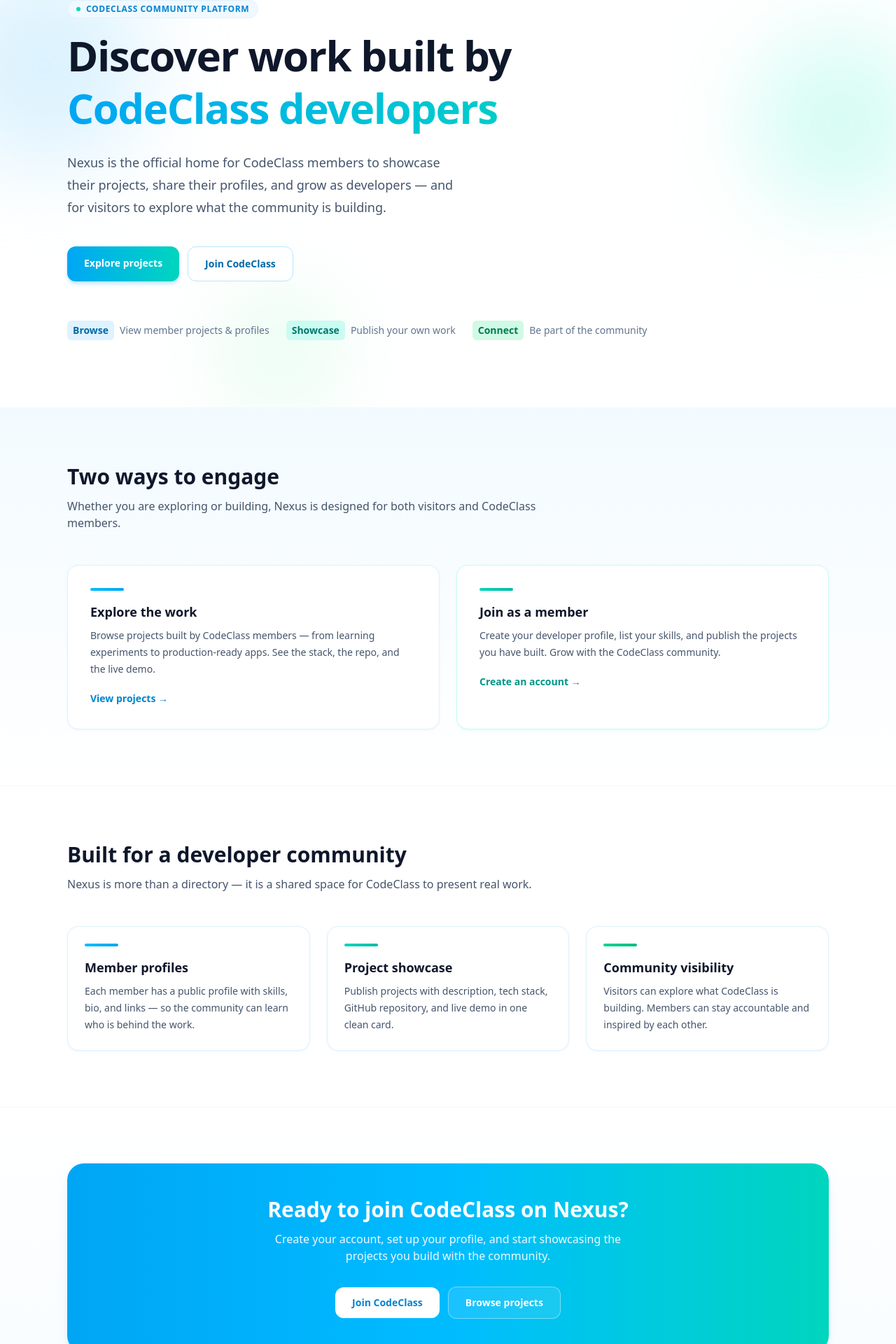
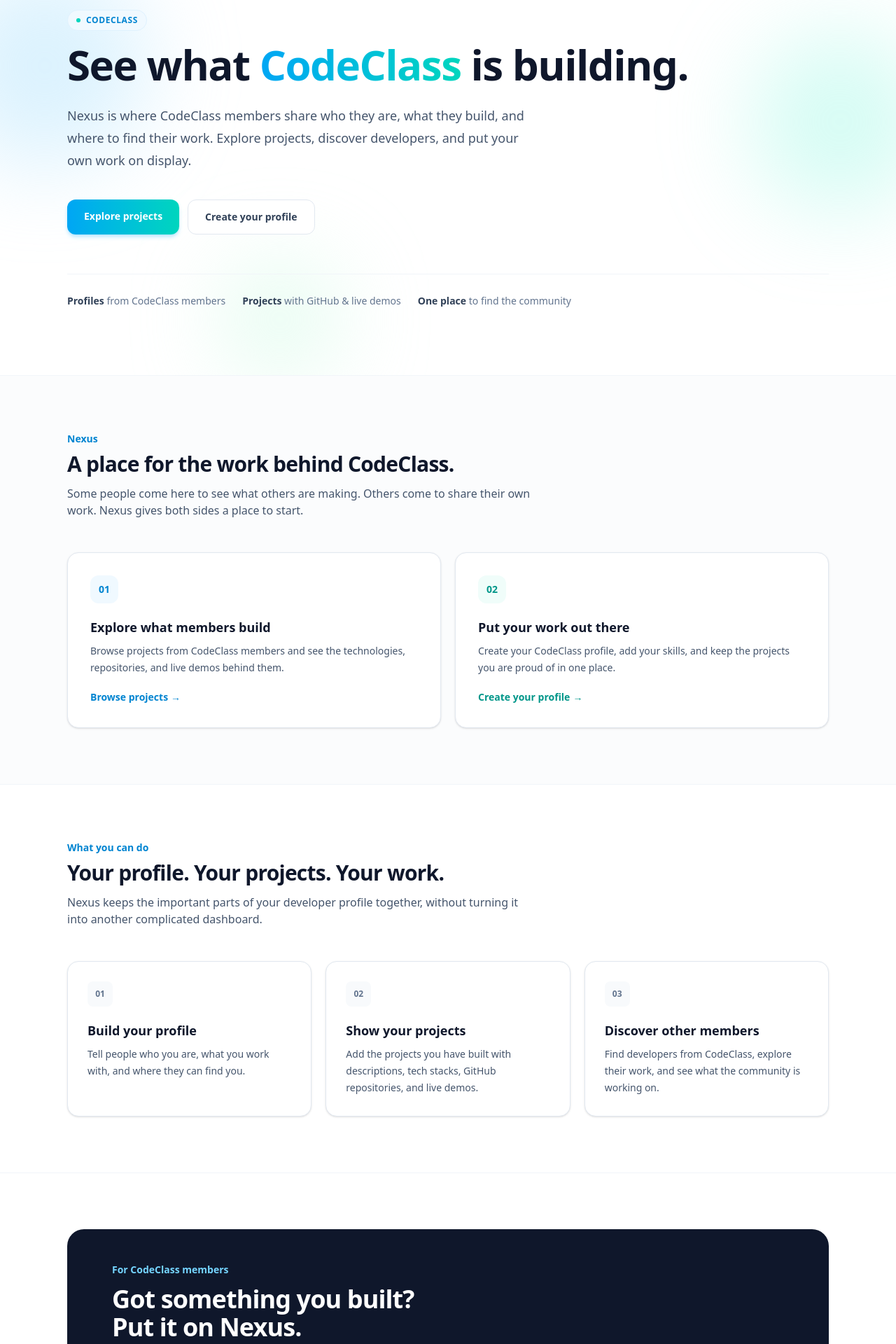
Before and after one commit to ShadyyJoestar/Nexus_project, a Next.js app: page / in a window 1280 px wide. Shown: the part 147-2067 px from the top of the page at 70% size. Built offline with nearby package versions, Linux system fonts and the light colour scheme; no server answers.

Commit message:
redesign

```diff
--- a/src/app/page.tsx
+++ b/src/app/page.tsx
@@ -1,7 +1,7 @@
 import Link from 'next/link'
 import Navbar from '@/components/navbar'
 import Container from '@/components/container'
-import { Analytics } from "@vercel/analytics/next"
+import { Analytics } from '@vercel/analytics/next'
 
 export default function Home() {
   return (
@@ -15,115 +15,119 @@
         <div className="pointer-events-none absolute -right-12 top-32 h-48 w-48 rounded-full bg-teal-200/40 blur-3xl sm:h-64 sm:w-64" />
         <div className="pointer-events-none absolute bottom-0 left-1/4 h-40 w-40 rounded-full bg-emerald-100/60 blur-3xl" />
 
-        <Container className="relative pb-16 pt-10 sm:pb-24 sm:pt-16 lg:pt-20">
-          <p className="mb-3 inline-flex items-center gap-2 rounded-full border border-sky-100 bg-sky-50 px-3 py-1 text-[11px] font-semibold uppercase tracking-wider text-sky-600 sm:mb-4 sm:text-xs">
+        <Container className="relative pb-16 pt-10 sm:pb-24 sm:pt-16 lg:pt-24">
+          <p className="mb-4 inline-flex items-center gap-2 rounded-full border border-sky-100 bg-sky-50 px-3 py-1.5 text-[11px] font-semibold uppercase tracking-wider text-sky-600 sm:text-xs">
             <span className="h-1.5 w-1.5 rounded-full bg-teal-400" />
-            CodeClass Community Platform
+            CodeClass
           </p>
 
-          <h1 className="max-w-3xl text-3xl font-bold leading-tight tracking-tight text-slate-900 sm:text-5xl lg:text-6xl">
-            Discover work built by
-            <span className="mt-1 block bg-gradient-to-r from-sky-500 to-teal-400 bg-clip-text text-transparent sm:mt-0">
-              CodeClass developers
-            </span>
+          <h1 className="max-w-4xl text-4xl font-bold leading-[1.08] tracking-tight text-slate-900 sm:text-5xl lg:text-6xl">
+            See what{' '}
+            <span className="bg-gradient-to-r from-sky-500 to-teal-400 bg-clip-text text-transparent">
+              CodeClass
+            </span>{' '}
+            is building.
           </h1>
 
-          <p className="mt-4 max-w-xl text-base leading-7 text-slate-600 sm:mt-6 sm:text-lg sm:leading-8">
-            Nexus is the official home for CodeClass members to showcase their
-            projects, share their profiles, and grow as developers — and for
-            visitors to explore what the community is building.
+          <p className="mt-5 max-w-2xl text-base leading-7 text-slate-600 sm:mt-6 sm:text-lg sm:leading-8">
+            Nexus is where CodeClass members share who they are, what they
+            build, and where to find their work. Explore projects, discover
+            developers, and put your own work on display.
           </p>
 
-          <div className="mt-8 flex w-full flex-col gap-3 sm:mt-10 sm:w-auto sm:flex-row sm:flex-wrap">
+          <div className="mt-8 flex w-full flex-col gap-3 sm:mt-10 sm:w-auto sm:flex-row">
             <Link
               href="/projects"
               className="rounded-xl bg-gradient-to-r from-sky-500 to-teal-400 px-6 py-3.5 text-center text-sm font-semibold text-white shadow-md shadow-sky-200 transition hover:from-sky-600 hover:to-teal-500"
             >
               Explore projects
             </Link>
+
             <Link
               href="/register"
-              className="rounded-xl border border-sky-200 bg-white px-6 py-3.5 text-center text-sm font-semibold text-sky-700 transition hover:border-sky-300 hover:bg-sky-50"
+              className="rounded-xl border border-slate-200 bg-white px-6 py-3.5 text-center text-sm font-semibold text-slate-700 transition hover:border-sky-200 hover:bg-sky-50 hover:text-sky-700"
             >
-              Join CodeClass
+              Create your profile
             </Link>
           </div>
 
-          <div className="mt-10 flex flex-col gap-3 text-sm text-slate-500 sm:mt-14 sm:flex-row sm:flex-wrap sm:gap-6">
-            <div className="flex items-center gap-2">
-              <span className="rounded-md bg-sky-100 px-2 py-1 text-xs font-semibold text-sky-700 sm:text-sm">
-                Browse
+          <div className="mt-10 flex flex-wrap gap-x-6 gap-y-3 border-t border-slate-100 pt-6 text-sm text-slate-500 sm:mt-14 sm:pt-7">
+            <span>
+              <strong className="font-semibold text-slate-700">Profiles</strong>{' '}
+              from CodeClass members
             </span>
-              <span className="text-xs sm:text-sm">
-                View member projects & profiles
+            <span>
+              <strong className="font-semibold text-slate-700">Projects</strong>{' '}
+              with GitHub & live demos
             </span>
-            </div>
-            <div className="flex items-center gap-2">
-              <span className="rounded-md bg-teal-100 px-2 py-1 text-xs font-semibold text-teal-700 sm:text-sm">
-                Showcase
+            <span>
+              <strong className="font-semibold text-slate-700">One place</strong>{' '}
+              to find the community
             </span>
-              <span className="text-xs sm:text-sm">
-                Publish your own work
-              </span>
-            </div>
-            <div className="flex items-center gap-2">
-              <span className="rounded-md bg-emerald-100 px-2 py-1 text-xs font-semibold text-emerald-700 sm:text-sm">
-                Connect
-              </span>
-              <span className="text-xs sm:text-sm">
-                Be part of the community
-              </span>
-            </div>
           </div>
         </Container>
       </section>
 
-      {/* Two paths */}
-      <section className="border-t border-sky-50 bg-gradient-to-b from-sky-50/80 to-white">
-        <Container className="py-12 sm:py-16 lg:py-20">
+      {/* Explore / Build */}
+      <section className="border-t border-slate-100 bg-slate-50/60">
+        <Container className="py-14 sm:py-18 lg:py-20">
           <div className="max-w-2xl">
-            <h2 className="text-xl font-bold text-slate-900 sm:text-2xl lg:text-3xl">
-              Two ways to engage
+            <p className="text-sm font-semibold text-sky-600">Nexus</p>
+
+            <h2 className="mt-2 text-2xl font-bold tracking-tight text-slate-900 sm:text-3xl">
+              A place for the work behind CodeClass.
             </h2>
-            <p className="mt-2 text-sm text-slate-600 sm:mt-3 sm:text-base">
-              Whether you are exploring or building, Nexus is designed for both
-              visitors and CodeClass members.
+
+            <p className="mt-3 text-sm leading-6 text-slate-600 sm:text-base">
+              Some people come here to see what others are making. Others come
+              to share their own work. Nexus gives both sides a place to start.
             </p>
           </div>
 
-          <div className="mt-8 grid gap-4 sm:mt-12 sm:grid-cols-2 sm:gap-6">
-            <div className="rounded-2xl border border-sky-100 bg-white p-6 shadow-sm shadow-sky-100/50 sm:p-8">
-              <div className="mb-4 h-1 w-12 rounded-full bg-gradient-to-r from-sky-400 to-sky-500" />
-              <h3 className="text-lg font-semibold text-slate-900">
-                Explore the work
+          <div className="mt-8 grid gap-5 sm:mt-12 sm:grid-cols-2">
+            <div className="group rounded-2xl border border-slate-200 bg-white p-6 shadow-sm transition hover:-translate-y-0.5 hover:border-sky-200 hover:shadow-md sm:p-8">
+              <div className="flex h-10 w-10 items-center justify-center rounded-xl bg-sky-50 text-sm font-bold text-sky-600">
+                01
+              </div>
+
+              <h3 className="mt-5 text-lg font-semibold text-slate-900">
+                Explore what members build
               </h3>
+
               <p className="mt-2 text-sm leading-6 text-slate-600">
-                Browse projects built by CodeClass members — from learning
-                experiments to production-ready apps. See the stack, the repo,
-                and the live demo.
+                Browse projects from CodeClass members and see the technologies,
+                repositories, and live demos behind them.
               </p>
+
               <Link
                 href="/projects"
-                className="mt-5 inline-block text-sm font-semibold text-sky-600 hover:underline"
+                className="mt-5 inline-flex items-center gap-1 text-sm font-semibold text-sky-600 transition group-hover:gap-2"
               >
-                View projects →
+                Browse projects
+                <span aria-hidden="true">→</span>
               </Link>
             </div>
 
-            <div className="rounded-2xl border border-teal-100 bg-white p-6 shadow-sm shadow-teal-100/50 sm:p-8">
-              <div className="mb-4 h-1 w-12 rounded-full bg-gradient-to-r from-teal-400 to-teal-500" />
-              <h3 className="text-lg font-semibold text-slate-900">
-                Join as a member
+            <div className="group rounded-2xl border border-slate-200 bg-white p-6 shadow-sm transition hover:-translate-y-0.5 hover:border-teal-200 hover:shadow-md sm:p-8">
+              <div className="flex h-10 w-10 items-center justify-center rounded-xl bg-teal-50 text-sm font-bold text-teal-600">
+                02
+              </div>
+
+              <h3 className="mt-5 text-lg font-semibold text-slate-900">
+                Put your work out there
               </h3>
+
               <p className="mt-2 text-sm leading-6 text-slate-600">
-                Create your developer profile, list your skills, and publish
-                the projects you have built. Grow with the CodeClass community.
+                Create your CodeClass profile, add your skills, and keep the
+                projects you are proud of in one place.
               </p>
+
               <Link
                 href="/register"
-                className="mt-5 inline-block text-sm font-semibold text-teal-600 hover:underline"
+                className="mt-5 inline-flex items-center gap-1 text-sm font-semibold text-teal-600 transition group-hover:gap-2"
               >
-                Create an account →
+                Create your profile
+                <span aria-hidden="true">→</span>
               </Link>
             </div>
           </div>
@@ -131,98 +135,109 @@
       </section>
 
       {/* Features */}
-      <section className="border-t border-sky-50">
-        <Container className="py-12 sm:py-16 lg:py-20">
+      <section className="border-t border-slate-100">
+        <Container className="py-14 sm:py-18 lg:py-20">
           <div className="max-w-2xl">
-            <h2 className="text-xl font-bold text-slate-900 sm:text-2xl lg:text-3xl">
-              Built for a developer community
+            <p className="text-sm font-semibold text-sky-600">What you can do</p>
+
+            <h2 className="mt-2 text-2xl font-bold tracking-tight text-slate-900 sm:text-3xl">
+              Your profile. Your projects. Your work.
             </h2>
-            <p className="mt-2 text-sm text-slate-600 sm:mt-3 sm:text-base">
-              Nexus is more than a directory — it is a shared space for
-              CodeClass to present real work.
+
+            <p className="mt-3 text-sm leading-6 text-slate-600 sm:text-base">
+              Nexus keeps the important parts of your developer profile
+              together, without turning it into another complicated dashboard.
             </p>
           </div>
 
-          <div className="mt-8 grid gap-4 sm:mt-12 sm:grid-cols-2 sm:gap-6 lg:grid-cols-3">
+          <div className="mt-8 grid gap-5 sm:mt-12 sm:grid-cols-2 lg:grid-cols-3">
             <FeatureCard
-              title="Member profiles"
-              desc="Each member has a public profile with skills, bio, and links — so the community can learn who is behind the work."
-              accent="sky"
+              number="01"
+              title="Build your profile"
+              desc="Tell people who you are, what you work with, and where they can find you."
             />
+
             <FeatureCard
-              title="Project showcase"
-              desc="Publish projects with description, tech stack, GitHub repository, and live demo in one clean card."
-              accent="teal"
+              number="02"
+              title="Show your projects"
+              desc="Add the projects you have built with descriptions, tech stacks, GitHub repositories, and live demos."
             />
+
             <FeatureCard
-              title="Community visibility"
-              desc="Visitors can explore what CodeClass is building. Members can stay accountable and inspired by each other."
-              accent="emerald"
+              number="03"
+              title="Discover other members"
+              desc="Find developers from CodeClass, explore their work, and see what the community is working on."
             />
           </div>
         </Container>
       </section>
 
       {/* CTA */}
-      <section className="border-t border-sky-50 bg-gradient-to-b from-white to-sky-50/50">
-        <Container className="py-12 sm:py-16 lg:py-20">
-          <div className="rounded-2xl bg-gradient-to-r from-sky-500 via-sky-400 to-teal-400 px-6 py-10 text-center text-white shadow-lg shadow-sky-200/50 sm:rounded-3xl sm:px-12 sm:py-12">
-            <h2 className="text-xl font-bold sm:text-2xl lg:text-3xl">
-              Ready to join CodeClass on Nexus?
+      <section className="border-t border-slate-100">
+        <Container className="py-14 sm:py-18 lg:py-20">
+          <div className="overflow-hidden rounded-3xl bg-slate-900 px-6 py-10 text-white sm:px-12 sm:py-12 lg:px-16">
+            <div className="max-w-2xl">
+              <p className="text-sm font-semibold text-sky-300">
+                For CodeClass members
+              </p>
+
+              <h2 className="mt-3 text-2xl font-bold tracking-tight sm:text-3xl lg:text-4xl">
+                Got something you built?
+                <br />
+                Put it on Nexus.
               </h2>
-            <p className="mx-auto mt-2 max-w-lg text-sm text-sky-50 sm:mt-3 sm:text-base">
-              Create your account, set up your profile, and start showcasing
-              the projects you build with the community.
+
+              <p className="mt-4 max-w-xl text-sm leading-6 text-slate-300 sm:text-base sm:leading-7">
+                Set up your profile, add your projects, and give your work a
+                place people can actually find.
               </p>
-            <div className="mt-6 flex flex-col items-center justify-center gap-3 sm:mt-8 sm:flex-row">
+
+              <div className="mt-7 flex flex-col gap-3 sm:flex-row">
                 <Link
                   href="/register"
-                className="inline-block rounded-xl bg-white px-6 py-3 text-sm font-semibold text-sky-600 transition hover:bg-sky-50"
+                  className="rounded-xl bg-white px-6 py-3 text-center text-sm font-semibold text-slate-900 transition hover:bg-slate-100"
                 >
-                Join CodeClass
+                  Create your profile
                 </Link>
+
                 <Link
                   href="/projects"
-                className="inline-block rounded-xl border border-white/40 bg-white/10 px-6 py-3 text-sm font-semibold text-white transition hover:bg-white/20"
+                  className="rounded-xl border border-slate-700 px-6 py-3 text-center text-sm font-semibold text-white transition hover:bg-slate-800"
                 >
-                Browse projects
+                  Explore projects
                 </Link>
+              </div>
             </div>
           </div>
         </Container>
       </section>
 
-      <footer className="border-t border-sky-100 py-6 text-center text-xs text-slate-400 sm:py-8 sm:text-sm">
-        Nexus · Official community platform for CodeClass
+      <footer className="border-t border-slate-100 py-6 text-center text-xs text-slate-400 sm:py-8 sm:text-sm">
+        Nexus · CodeClass
       </footer>
     </div>
   )
 }
 
 function FeatureCard({
+  number,
   title,
   desc,
-  accent,
 }: {
+  number: string
   title: string
   desc: string
-  accent: 'sky' | 'teal' | 'emerald'
 }) {
-  const bar =
-    accent === 'sky'
-      ? 'from-sky-400 to-sky-500'
-      : accent === 'teal'
-        ? 'from-teal-400 to-teal-500'
-        : 'from-emerald-400 to-emerald-500'
+  return (
+    <div className="rounded-2xl border border-slate-200 bg-white p-6 shadow-sm transition hover:-translate-y-0.5 hover:shadow-md sm:p-7">
+      <div className="flex h-9 w-9 items-center justify-center rounded-lg bg-slate-50 text-xs font-bold text-slate-500">
+        {number}
+      </div>
 
-  return (
-    <div className="rounded-2xl border border-sky-100 bg-white p-5 shadow-sm shadow-sky-100/50 sm:p-6">
-      <div
-        className={`mb-3 h-1 w-10 rounded-full bg-gradient-to-r ${bar} sm:mb-4 sm:w-12`}
-      />
-      <h3 className="text-base font-semibold text-slate-900 sm:text-lg">
+      <h3 className="mt-5 text-base font-semibold text-slate-900 sm:text-lg">
         {title}
       </h3>
+
       <p className="mt-2 text-sm leading-6 text-slate-600">{desc}</p>
     </div>
   )
```
Lines whose indentation alone changed are shown as unchanged.
